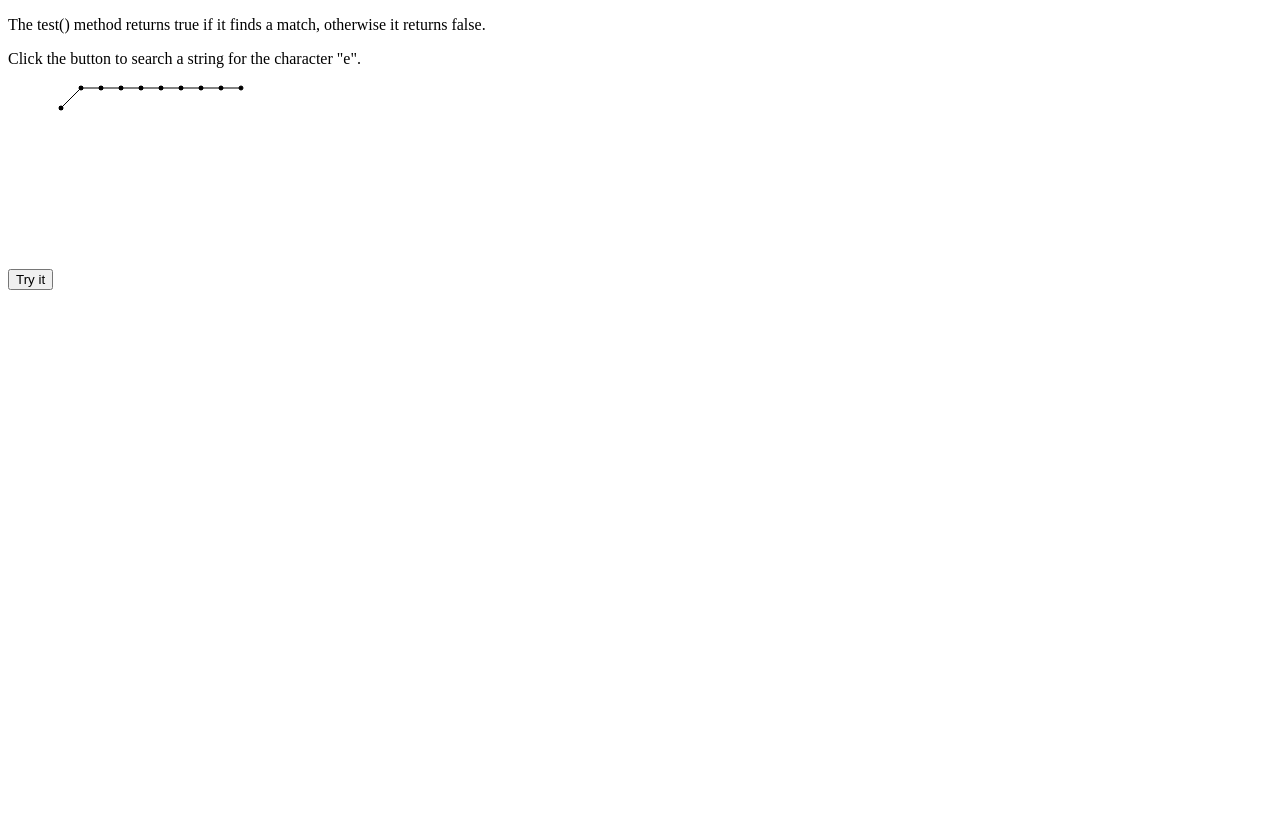
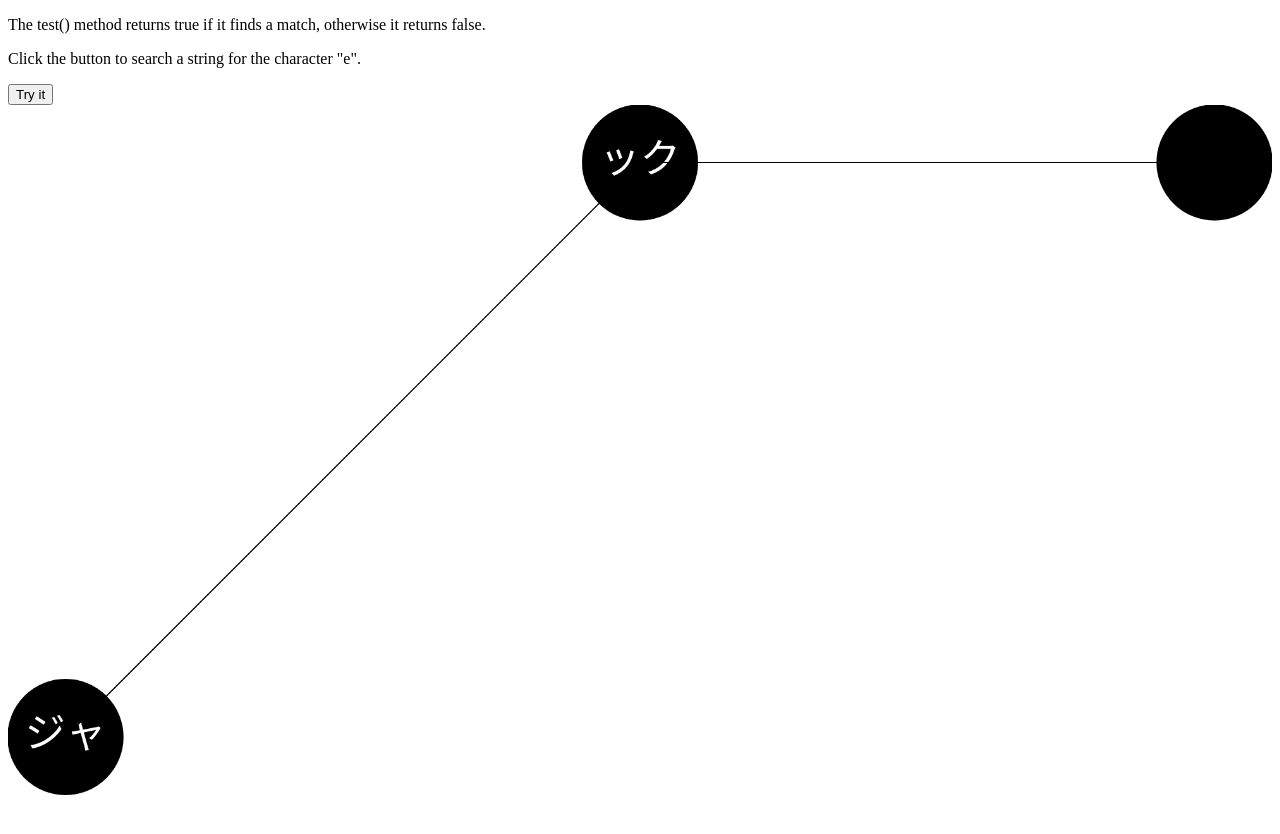
Before and after one commit to cjbell630/Anki_Cards, a plain HTML site: page card.html in a window 1280 px wide. Both pictures are taken after a click on the button "Try it". Before the commit the page ends 800 px from the top, so only its background shows below. Drawn offline with Linux system fonts and the light colour scheme.

Commit message:
did a lot

```diff
--- a/card.html
+++ b/card.html
@@ -1,34 +1,60 @@
 <!DOCTYPE html>
 <html lang="en">
+    <head>
+        <meta charset="utf-8">
+        <title>bruh</title>
+    </head>
+
     <body>
 
         <p>The test() method returns true if it finds a match, otherwise it returns false.</p>
         <p>Click the button to search a string for the character "e".</p>
 
-        <button onclick="drawIntonation('LHHHHHHHHH')">Try it</button>
-
-        <canvas id="intonation" width="200" height="200"></canvas>
+        <button onclick="drawPitchAccent('ジャック', 'LHH')">Try it</button>
+        <!-- the height and width attributes are the number of pixels to draw on;
+        when the style is set based on screen size, these pixels are scaled to match the screen, making it blurry.
+        So, set the "virtual size" really high, and using the same aspect ratio of the style size, to make it
+        not blurry or stretched.-->
+        <canvas id="pitch-accent" height="2000" width="2000" style="width: 100%; height: 100%"></canvas>
 
         <script>
+
+            function isGlottalStop(char) {
+                return "っッ".includes(char);
+            }
+
+            function isCombiningForm(char) {
+                return "ぁぃぅぇぉゃゅょァィゥェォャュョ".includes(char);
+            }
+
             /**
-             *
+             * bruh
+             * @param word {string}
              * @param pattern {string}
              */
-            function drawIntonation(pattern) {
-                console.log(pattern);
-                const c = document.getElementById("intonation");
+            function drawPitchAccent(word, pattern) {
+                const primaryColor = 'black';
+                const secondaryColor = 'white';
+                const circScale = 10;
+
+                const c = document.getElementById("pitch-accent");
                 const ctx = c.getContext("2d");
 
-                let inc = c.width / pattern.length;
-                let circRad = inc / 10; //TODO scale
-                let curr = 2 * circRad;
+                //let inc = c.width / pattern.length;
+                //let workingHorizSpace = c.width / ((1 / (5 * pattern.length)) + 1); // working space padding for circle rad
+
+                let inc = c.width / (pattern.length - 1 + (2 / circScale)); //calculated in samsung notes
+                let circRad = inc / circScale;
+                let curr = circRad;
 
                 ctx.beginPath();
                 ctx.moveTo(curr, pattern[0] === 'L' ? curr + inc : curr);
-                ctx.fillStyle = 'black';
+                ctx.fillStyle = primaryColor;
+                ctx.strokeStyle = primaryColor;
+                ctx.lineWidth = 2;
 
                 for (let c of pattern) {
-                    let y = (c.toUpperCase() === 'L' ? (2 * circRad) + inc : 2 * circRad);
+                    let y = (c.toUpperCase() === 'L' ? (circRad) + inc : circRad);
 
                     ctx.lineTo(curr, y);
 
@@ -58,6 +84,45 @@
                         ctx.fill(); // only fill if uppercase, otherwise will just color over the erased part
                     }
 
+
+                    //TODO lines are drawn through text bc of order
+                    let stringToPrint = "";
+
+                    if (0 < word.length) {
+                        stringToPrint = word[0];
+
+                        //TODO clean
+                        if (1 < word.length && isGlottalStop(word[0])) {
+                            stringToPrint += word[1];
+                            if (2 < word.length && isCombiningForm(word[2])) {
+                                stringToPrint += word[2];
+                            }
+                        } else if (isCombiningForm(word[1])) {
+                            stringToPrint += word[1];
+                        }
+                    }
+
+                    ctx.stroke(); // finish old path
+                    ctx.closePath(); // close old path
+
+                    // empty circles should never have text in them bc theyre release marks for particles
+                    ctx.fillStyle = secondaryColor;
+                    ctx.strokeStyle = secondaryColor;
+
+                    let txtHeight = circRad * Math.sqrt(2) / stringToPrint.length; //TODO make more efficient
+                    // Note: from square inscribed in triangle, corner to center = rad of circle,
+                    // use as hypot for right triangle with b and h = side length/2, solve for side length using pyth
+
+                    ctx.font = txtHeight + "px MS Mincho";
+                    ctx.fillText(stringToPrint, curr - stringToPrint.length * (txtHeight / 2), y + (txtHeight / 4));
+
+                    ctx.fillStyle = primaryColor;
+                    ctx.strokeStyle = primaryColor;
+
+                    ctx.beginPath(); //start new path
+                    ctx.moveTo(curr, y);
+
+                    word = word.substr(stringToPrint.length);
                     curr += inc;
                 }
                 ctx.stroke();
```
